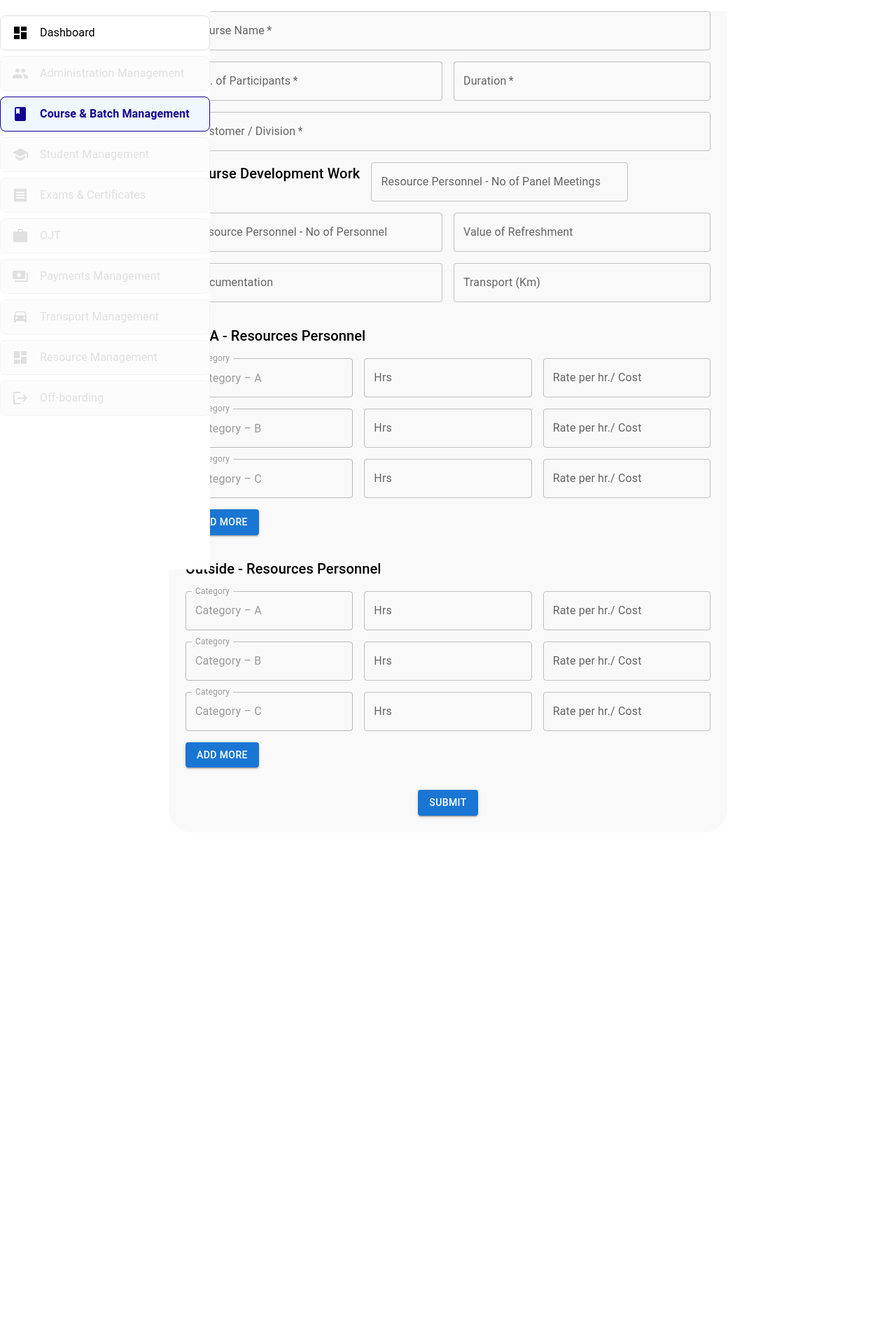
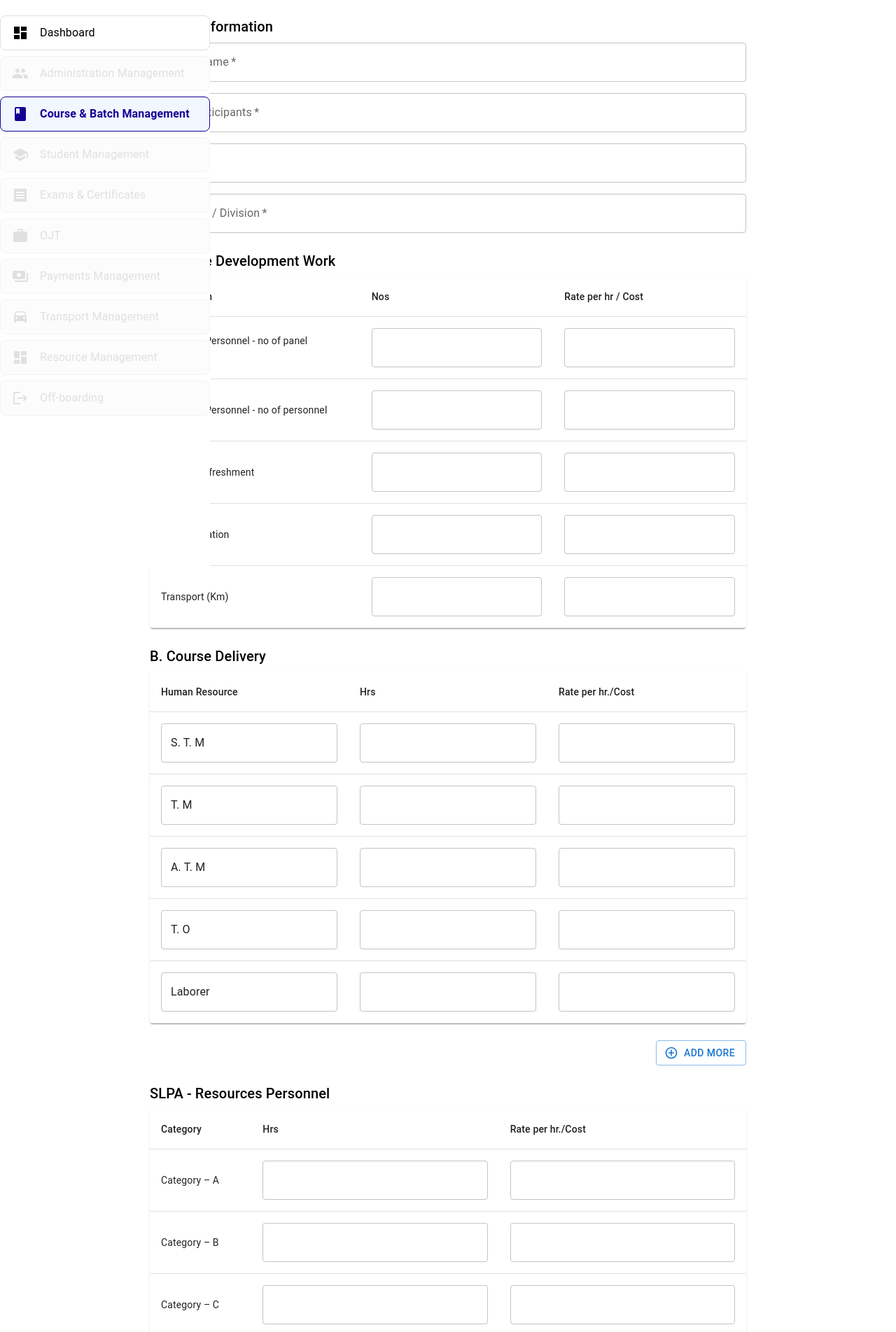
Before and after one commit to UththaraMadubhashini/mpma_systems, a React (Create React App) app: page /costIn in a window 1280 px wide. Shown: the part 96-2000 px from the top of the page at 70% size. Before the commit the page ends 1310 px from the top, so only its background shows below. Built offline with nearby package versions, Linux system fonts and the light colour scheme.

Commit message:
change costIt

```diff
--- a/src/Components/CostIn/CostIn.js
+++ b/src/Components/CostIn/CostIn.js
@@ -1,30 +1,46 @@
 import React, { useState } from "react";
 import {
   Box,
+  Button,
+  Container,
+  Grid,
   TextField,
-  Button,
   Typography,
-  Grid,
+  Table,
+  TableBody,
+  TableCell,
+  TableContainer,
+  TableHead,
+  TableRow,
+  Paper,
   /*IconButton,*/
 } from "@mui/material";
-/*import AddCircleOutlineIcon from "@mui/icons-material/AddCircleOutline";*/
-import axios from "axios";
+import AddCircleOutlineIcon from "@mui/icons-material/AddCircleOutline";
 
-const CostInPage = () => {
-  // State for the main form
-  const [formData, setFormData] = useState({
+const CompleteCourseManagement = () => {
+  const [courseInfo, setCourseInfo] = useState({
     courseName: "",
     participants: "",
     duration: "",
     customerDivision: "",
-    panelMeetings: "",
-    personnelCount: "",
-    refreshmentValue: "",
-    documentation: "",
-    transport: "",
   });
 
-  // State for SLPA and Outside Resource Personnel tables
+  const [developmentRows, setDevelopmentRows] = useState([
+    { description: "Resource Personnel - no of panel meetings", nos: "", rate: "" },
+    { description: "Resource Personnel - no of personnel", nos: "", rate: "" },
+    { description: "Value of refreshment", nos: "", rate: "" },
+    { description: "Documentation", nos: "", rate: "" },
+    { description: "Transport (Km)", nos: "", rate: "" },
+  ]);
+
+  const [deliveryRows, setDeliveryRows] = useState([
+    { role: "S. T. M", hrs: "", rate: "" },
+    { role: "T. M", hrs: "", rate: "" },
+    { role: "A. T. M", hrs: "", rate: "" },
+    { role: "T. O", hrs: "", rate: "" },
+    { role: "Laborer", hrs: "", rate: "" },
+  ]);
+
   const [slpaRows, setSlpaRows] = useState([
     { category: "Category – A", hrs: "", rate: "" },
     { category: "Category – B", hrs: "", rate: "" },
@@ -35,259 +51,268 @@ const CostInPage = () => {
     { category: "Category – A", hrs: "", rate: "" },
     { category: "Category – B", hrs: "", rate: "" },
     { category: "Category – C", hrs: "", rate: "" },
+    { category: "Co-ordination", hrs: "", rate: "" },
   ]);
 
-  // Handlers for the main form
-  const handleChange = (e) => {
-    const { name, value } = e.target;
-    setFormData({ ...formData, [name]: value });
+  /*const [coordination, setCoordination] = useState({ hrs: "", rate: "" });*/
+
+  const handleCourseInfoChange = (field, value) => {
+    setCourseInfo({ ...courseInfo, [field]: value });
   };
 
-  // Handlers for table rows
-  const handleAddMore = (setRows, rows) => {
-    setRows([...rows, { category: "New Category", hrs: "", rate: "" }]);
-  };
-
-  const handleInputChange = (e, index, rows, setRows) => {
-    const { name, value } = e.target;
-    const updatedRows = [...rows];
-    updatedRows[index][name] = value;
+  const handleTableInputChange = (rows, setRows, index, field, value) => {
+    const updatedRows = rows.map((row, i) => (i === index ? { ...row, [field]: value } : row));
     setRows(updatedRows);
   };
 
-  // Form submit handler
-  const handleSubmit = async (e) => {
-    e.preventDefault();
-    const combinedData = {
-      ...formData,
-      slpaRows,
-      outsideRows,
+  const handleAddDeliveryRow = () => {
+    setDeliveryRows([...deliveryRows, { role: "", hrs: "", rate: "" }]);
   };
 
-    try {
-      const response = await axios.post(
-        "http://localhost/backend/save_form.php",
-        combinedData
-      );
-      alert(response.data.message);
-    } catch (error) {
-      console.error("Error submitting the form", error);
-    }
+  const handleSubmit = (event) => {
+    event.preventDefault();
+    console.log("Course Information:", courseInfo);
+    console.log("Course Development Data:", developmentRows);
+    console.log("Course Delivery Data:", deliveryRows);
+    console.log("SLPA Resource Personnel:", slpaRows);
+    console.log("Outside Resource Personnel:", outsideRows);
+   /* console.log("Coordination:", coordination);*/
+    alert("Form submitted! Check the console for details.");
   };
 
+ /* const handleBack = () => {
+    alert("Navigating back...");
+  };*/
+
   return (
-    <Box p={3} sx={{ maxWidth: 750, margin: "auto", bgcolor: "#f9f9f9", borderRadius: 8 }}>
-      <Typography variant="h5" alig="center" mb={3}>
-        Course & Batch Management Form
+    <Container maxWidth="md" sx={{ mt: 4, mb: 4 }}>
+      <Typography variant="h4" gutterBottom>
+        Complete Course Management
       </Typography>
-      <form onSubmit={handleSubmit}>
-        {/* Main Form Fields */}
+
+      {/* Course Information */}
+      <Box sx={{ mb: 3 }}>
+        <Typography variant="h6" gutterBottom>
+          Course Information
+        </Typography>
         <Grid container spacing={2}>
           <Grid item xs={12}>
             <TextField
+              fullWidth
               label="Course Name"
-              name="courseName"
-              value={formData.courseName}
-              onChange={handleChange}
-              fullWidth
-              required
-            />
-          </Grid>
-          <Grid item xs={6}>
-            <TextField
-              label="No. of Participants"
-              name="participants"
-              value={formData.participants}
-              onChange={handleChange}
-              type="number"
-              fullWidth
-              required
-            />
-          </Grid>
-          <Grid item xs={6}>
-            <TextField
-              label="Duration"
-              name="duration"
-              value={formData.duration}
-              onChange={handleChange}
-              fullWidth
+              value={courseInfo.courseName}
+              onChange={(e) => handleCourseInfoChange("courseName", e.target.value)}
               required
             />
           </Grid>
           <Grid item xs={12}>
             <TextField
-              label="Customer / Division"
-              name="customerDivision"
-              value={formData.customerDivision}
-              onChange={handleChange}
               fullWidth
+              label="No of Participants"
+              type="number"
+              value={courseInfo.participants}
+              onChange={(e) => handleCourseInfoChange("participants", e.target.value)}
               required
             />
           </Grid>
-          <Typography variant="h6" mt={2} mb={1}>
-            A. Course Development Work
-          </Typography>
-          <Grid item xs={6}>
+          <Grid item xs={12}>
             <TextField
-              label="Resource Personnel - No of Panel Meetings"
-              name="panelMeetings"
-              value={formData.panelMeetings}
-              onChange={handleChange}
-              type="number"
               fullWidth
+              label="Duration"
+              value={courseInfo.duration}
+              onChange={(e) => handleCourseInfoChange("duration", e.target.value)}
+              required
             />
           </Grid>
-          <Grid item xs={6}>
+          <Grid item xs={12}>
             <TextField
-              label="Resource Personnel - No of Personnel"
-              name="personnelCount"
-              value={formData.personnelCount}
-              onChange={handleChange}
-              type="number"
               fullWidth
-            />
-          </Grid>
-          <Grid item xs={6}>
-            <TextField
-              label="Value of Refreshment"
-              name="refreshmentValue"
-              value={formData.refreshmentValue}
-              onChange={handleChange}
-              fullWidth
-            />
-          </Grid>
-          <Grid item xs={6}>
-            <TextField
-              label="Documentation"
-              name="documentation"
-              value={formData.documentation}
-              onChange={handleChange}
-              fullWidth
-            />
-          </Grid>
-          <Grid item xs={6}>
-            <TextField
-              label="Transport (Km)"
-              name="transport"
-              value={formData.transport}
-              onChange={handleChange}
-              type="number"
-              fullWidth
+              label="Customer / Division"
+              value={courseInfo.customerDivision}
+              onChange={(e) => handleCourseInfoChange("customerDivision", e.target.value)}
+              required
             />
           </Grid>
         </Grid>
+      </Box>
 
-        {/* SLPA - Resources Personnel */}
-        <Typography variant="h6" mt={4} mb={2}>
+      {/* Course Development Work */}
+      <Typography variant="h6" gutterBottom>
+        A. Course Development Work
+      </Typography>
+      <TableContainer component={Paper} sx={{ mb: 3 }}>
+        <Table>
+          <TableHead>
+            <TableRow>
+              <TableCell>Description</TableCell>
+              <TableCell>Nos</TableCell>
+              <TableCell>Rate per hr / Cost</TableCell>
+            </TableRow>
+          </TableHead>
+          <TableBody>
+            {developmentRows.map((row, index) => (
+              <TableRow key={index}>
+                <TableCell>{row.description}</TableCell>
+                <TableCell>
+                  <TextField
+                    type="number"
+                    fullWidth
+                    value={row.nos}
+                    onChange={(e) =>
+                      handleTableInputChange(developmentRows, setDevelopmentRows, index, "nos", e.target.value)
+                    }
+                  />
+                </TableCell>
+                <TableCell>
+                  <TextField
+                    type="number"
+                    fullWidth
+                    value={row.rate}
+                    onChange={(e) =>
+                      handleTableInputChange(developmentRows, setDevelopmentRows, index, "rate", e.target.value)
+                    }
+                  />
+                </TableCell>
+              </TableRow>
+            ))}
+          </TableBody>
+        </Table>
+      </TableContainer>
+
+      {/* Course Delivery */}
+      <Typography variant="h6" gutterBottom>
+        B. Course Delivery
+      </Typography>
+      <TableContainer component={Paper} sx={{ mb: 3 }}>
+        <Table>
+          <TableHead>
+            <TableRow>
+              <TableCell>Human Resource</TableCell>
+              <TableCell>Hrs</TableCell>
+              <TableCell>Rate per hr./Cost</TableCell>
+            </TableRow>
+          </TableHead>
+          <TableBody>
+            {deliveryRows.map((row, index) => (
+              <TableRow key={index}>
+                <TableCell>
+                  <TextField
+                    fullWidth
+                    value={row.role}
+                    onChange={(e) => handleTableInputChange(deliveryRows, setDeliveryRows, index, "role", e.target.value)}
+                  />
+                </TableCell>
+                <TableCell>
+                  <TextField
+                    type="number"
+                    fullWidth
+                    value={row.hrs}
+                    onChange={(e) => handleTableInputChange(deliveryRows, setDeliveryRows, index, "hrs", e.target.value)}
+                  />
+                </TableCell>
+                <TableCell>
+                  <TextField
+                    type="number"
+                    fullWidth
+                    value={row.rate}
+                    onChange={(e) => handleTableInputChange(deliveryRows, setDeliveryRows, index, "rate", e.target.value)}
+                  />
+                </TableCell>
+              </TableRow>
+            ))}
+          </TableBody>
+        </Table>
+      </TableContainer>
+      <Box sx={{ mt: 2, display: "flex", justifyContent: "flex-end" }}>
+        <Button startIcon={<AddCircleOutlineIcon />} variant="outlined" onClick={handleAddDeliveryRow}>
+          Add More
+        </Button>
+      </Box>
+
+      {/* SLPA Resource Personnel */}
+      <Typography variant="h6" gutterBottom sx={{ mt: 3 }}>
         SLPA - Resources Personnel
       </Typography>
-        <Grid container spacing={2}>
+      <TableContainer component={Paper} sx={{ mb: 3 }}>
+        <Table>
+          <TableHead>
+            <TableRow>
+              <TableCell>Category</TableCell>
+              <TableCell>Hrs</TableCell>
+              <TableCell>Rate per hr./Cost</TableCell>
+            </TableRow>
+          </TableHead>
+          <TableBody>
             {slpaRows.map((row, index) => (
-            <React.Fragment key={`slpa-${index}`}>
-              <Grid item xs={4}>
+              <TableRow key={index}>
+                <TableCell>{row.category}</TableCell>
+                <TableCell>
                   <TextField
-                  label="Category"
-                  name="category"
-                  value={row.category}
+                    type="number"
                     fullWidth
-                  disabled
+                    value={row.hrs}
+                    onChange={(e) => handleTableInputChange(slpaRows, setSlpaRows, index, "hrs", e.target.value)}
                   />
-              </Grid>
-              <Grid item xs={4}>
+                </TableCell>
+                <TableCell>
                   <TextField
-                  label="Hrs"
-                  name="hrs"
+                    type="number"
+                    fullWidth
+                    value={row.rate}
+                    onChange={(e) => handleTableInputChange(slpaRows, setSlpaRows, index, "rate", e.target.value)}
+                  />
+                </TableCell>
+              </TableRow>
+            ))}
+          </TableBody>
+        </Table>
+      </TableContainer>
+
+      {/* Outside Resource Personnel */}
+      <Typography variant="h6" gutterBottom>
+        Outside - Resource Personnel
+      </Typography>
+      <TableContainer component={Paper} sx={{ mb: 3 }}>
+        <Table>
+          <TableHead>
+            <TableRow>
+              <TableCell>Category</TableCell>
+              <TableCell>Hrs</TableCell>
+              <TableCell>Rate per hr./Cost</TableCell>
+            </TableRow>
+          </TableHead>
+          <TableBody>
+            {outsideRows.map((row, index) => (
+              <TableRow key={index}>
+                <TableCell>{row.category}</TableCell>
+                <TableCell>
+                  <TextField
+                    type="number"
+                    fullWidth
                     value={row.hrs}
-                  onChange={(e) =>
-                    handleInputChange(e, index, slpaRows, setSlpaRows)
-                  }
+                    onChange={(e) => handleTableInputChange(outsideRows, setOutsideRows, index, "hrs", e.target.value)}
+                  />
+                </TableCell>
+                <TableCell>
+                  <TextField
+                    type="number"
                     fullWidth
+                    value={row.rate}
+                    onChange={(e) => handleTableInputChange(outsideRows, setOutsideRows, index, "rate", e.target.value)}
                   />
-              </Grid>
-              <Grid item xs={4}>
-                <TextField
-                  label="Rate per hr./ Cost"
-                  name="rate"
-                  value={row.rate}
-                  onChange={(e) =>
-                    handleInputChange(e, index, slpaRows, setSlpaRows)
-                  }
-                  fullWidth
-                />
-              </Grid>
-            </React.Fragment>
+                </TableCell>
+              </TableRow>
             ))}
-          <Grid item xs={12}>
-            <Button
-              variant="contained"
-              color="primary"
-              onClick={() => handleAddMore(setSlpaRows, slpaRows)}
-            >
-              Add More
-            </Button>
-          </Grid>
-        </Grid>
+          </TableBody>
+        </Table>
+      </TableContainer>
 
-        {/* Outside - Resources Personnel */}
-        <Typography variant="h6" mt={4} mb={2}>
-          Outside - Resources Personnel
-        </Typography>
-        <Grid container spacing={2}>
-          {outsideRows.map((row, index) => (
-            <React.Fragment key={`outside-${index}`}>
-              <Grid item xs={4}>
-                <TextField
-                  label="Category"
-                  name="category"
-                  value={row.category}
-                  fullWidth
-                  disabled
-                />
-              </Grid>
-              <Grid item xs={4}>
-                <TextField
-                  label="Hrs"
-                  name="hrs"
-                  value={row.hrs}
-                  onChange={(e) =>
-                    handleInputChange(e, index, outsideRows, setOutsideRows)
-                  }
-                  fullWidth
-                />
-              </Grid>
-              <Grid item xs={4}>
-                <TextField
-                  label="Rate per hr./ Cost"
-                  name="rate"
-                  value={row.rate}
-                  onChange={(e) =>
-                    handleInputChange(e, index, outsideRows, setOutsideRows)
-                  }
-                  fullWidth
-                />
-              </Grid>
-            </React.Fragment>
-          ))}
-          <Grid item xs={12}>
-            <Button
-              variant="contained"
-              color="primary"
-              onClick={() => handleAddMore(setOutsideRows, outsideRows)}
-            >
-              Add More
-            </Button>
-          </Grid>
-        </Grid>
-
-        {/* Submit Button */}
-        <Grid item xs={12} textAlign="center" mt={4}>
-          <Button variant="contained" type="submit">
+      {/* Submit Button*/}
+        <Button variant="contained" color="primary" onClick={handleSubmit}>
           Submit
         </Button>
-        </Grid>
-      </form>
-    </Box>
+    </Container>
   );
 };
 
-export default CostInPage;
+export default CompleteCourseManagement;
```
Lines whose indentation alone changed are shown as unchanged.
